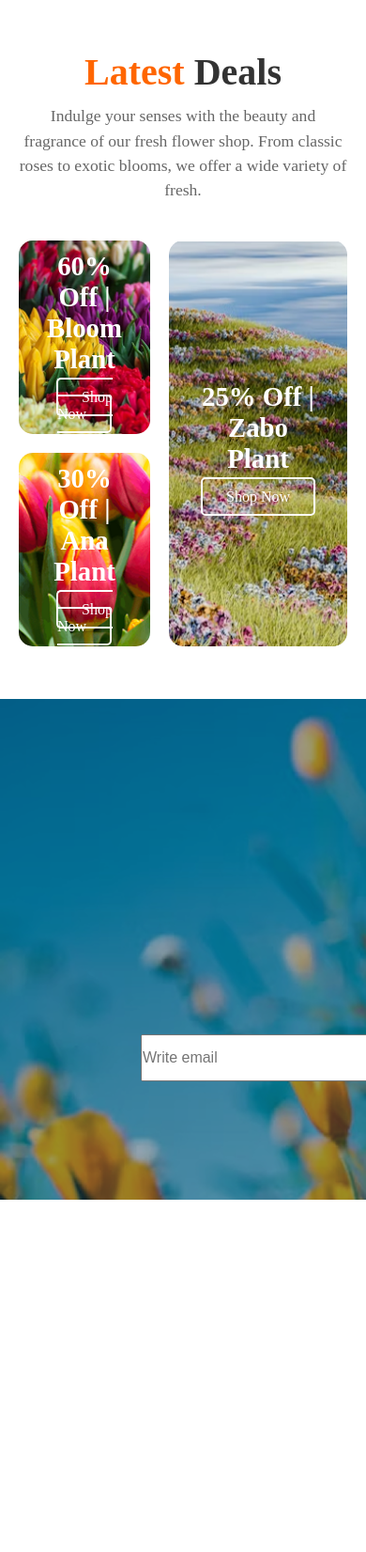
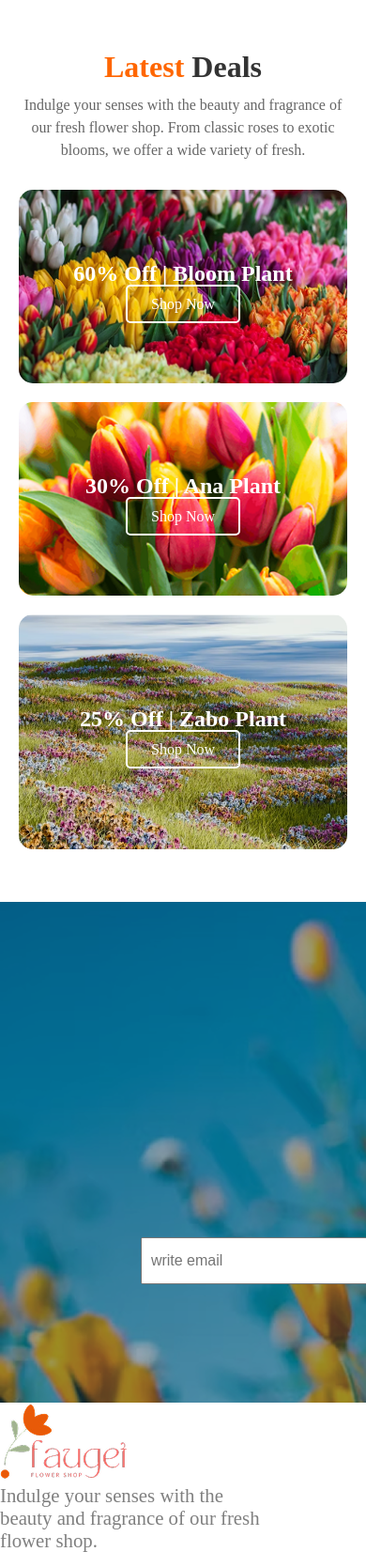
Before and after one commit to Aushi720/2nd-Assignment, a plain HTML site: page index.html in a window 390 px wide. Shown: the part 3853-5505 px from the top of the page at 94% size. Before the commit the page ends 5130 px from the top, so only its background shows below. Drawn offline with Linux system fonts and the light colour scheme.

Commit message:
added footer logo

```diff
--- a/index.html
+++ b/index.html
@@ -58,8 +58,9 @@
             <div class="product-info">
                 <h3 class="product-title">Lily Blossom</h3>
                 <p class="product-price">20 USD</p>
+                </div>
             <button class="add-to-cart-btn">ADD TO CART</button>
-            </div>
+
         </div>
          <!-- Product Card 2 -->
         <div class="product-card">
@@ -146,7 +147,7 @@
      </div>
      <br>
      <br>
-     <!--leats deal-->
+     <!--latest deal-->
  <div class="deals-section container">
         <h2 class="section-title">
             <span class="orange">Latest</span> Deals
@@ -188,13 +189,17 @@
             <h1 class="tittel-input">Join the colorful Bunch</h1>
             </div>
             <div class="input-email">
-        <input type="search" placeholder="Write email">
+        <input type="search" placeholder="  write email">
         <button class="btn-primary">Subscribe</button>
         </div>
         </div>
 
     </main>
     <footer>
+        <div class="last-logo">
+            <img src="./B12A02-Responsive-Flowers/assets/logo.png" alt="" class="last logo1">
+        </div>
+        <p class="last-word">Indulge your senses with the <br> beauty and fragrance of our fresh <br> flower shop. </p>
 
     </footer>
 
--- a/styles.css/remain.css
+++ b/styles.css/remain.css
@@ -201,7 +201,8 @@ padding: 20px;
  color: #ff6600;
  }
  .section-description {
-  font-size: 1.1em;
+  font-size: 1.3rem;
+  font-weight: 400;
  color: #666;
  margin-bottom: 40px;
 line-height: 1.5;
@@ -280,6 +281,7 @@ input{
     font-size: 1rem;
     font-weight: 400;
     color: #00000080;
+
 }
 .input-text{
     margin-left: 100px;
@@ -298,6 +300,22 @@ input{
     color: white;
     border: none;
 }
+/* footer */
+ .last-word{
+    color: #00000080;
+    font-weight: 400;
+    font-size: 1.3rem;
+ }
+ .footer-nav{
+   color: #00000080;
+ }
+ .unorder1{
+  display: flex;
+  flex-direction: row;
+  align-items: flex-start;
+  justify-content: space-between;
+  gap: 32px;
+ }
 /* Mobile Responsive */
 @media  (max-width: 768px) {
   .navbar {
@@ -391,5 +409,27 @@ input{
  .badge{
    display: none;
  }
+ /* latest deal */
+   .section-title {
+  font-size: 2em;
+   }
+ .section-description {
+ font-size: 1em;
+ margin-bottom: 30px;
+      }
+ .deals-container {
+  grid-template-columns: 1fr;
+ }
+ .deal-card {
+ min-height: 180px;
+ padding: 20px;
+ }
+ .deal-card.zabo-plant {
+ min-height: 250px;
+ }
+.deal-card h3 {
+ font-size: 1.5em;
+ margin-bottom: 10px;
+}
 
 }
```
